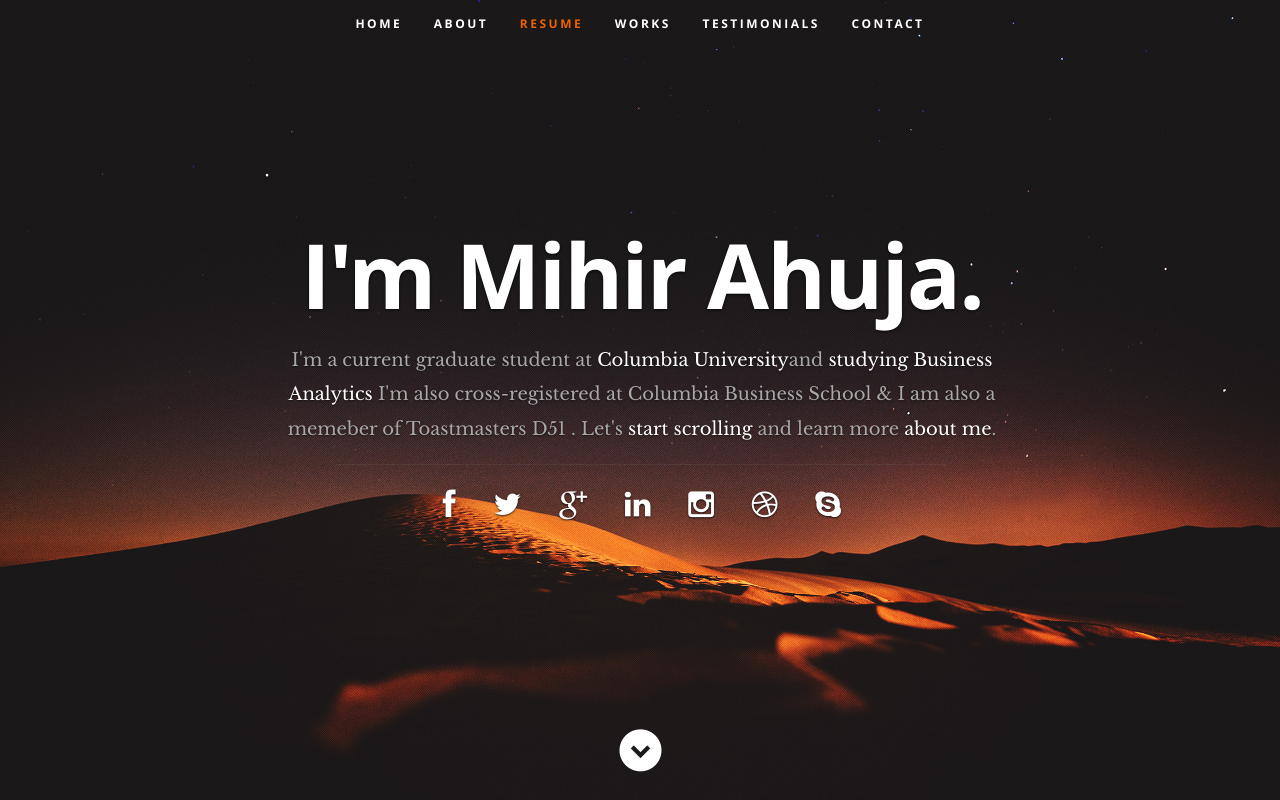
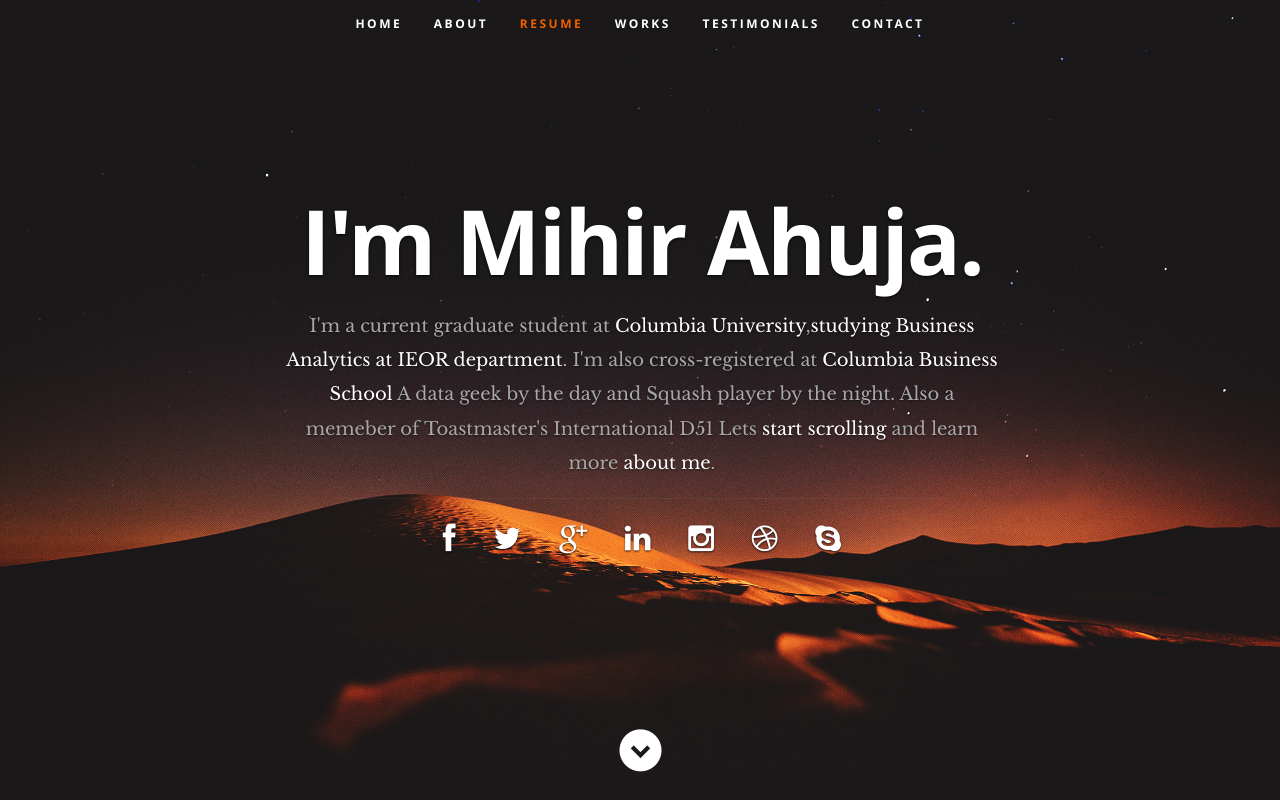
Before and after one commit to mihirahuja1/mihirahuja1.github.io, a plain HTML site: page index.html in a window 1280 px wide. Shown: the top 800 px of the page. Drawn offline with nearby package versions, Linux system fonts and the light colour scheme.

Commit message:
Update index.html

```diff
--- a/index.html
+++ b/index.html
@@ -57,8 +57,9 @@
       <div class="row banner">
          <div class="banner-text">
             <h1 class="responsive-headline">I'm Mihir Ahuja.</h1>
-            <h3>I'm a current graduate student at <span>Columbia University</span>and <span>studying Business Analytics</span> I'm also cross-registered at Columbia Business School & I am also a memeber of Toastmasters D51
-		    . Let's <a class="smoothscroll" href="#about">start scrolling</a>
+            <h3>I'm a current graduate student at <span>Columbia University</span>,<span>studying Business Analytics at IEOR department</span>. I'm also cross-registered at <span>Columbia Business School</span>
+		A data geek by the day and Squash player by the night. Also a memeber of Toastmaster's International D51
+		    Lets <a class="smoothscroll" href="#about">start scrolling</a>
             and learn more <a class="smoothscroll" href="#about">about me</a>.</h3>
             <hr />
             <ul class="social">
```
